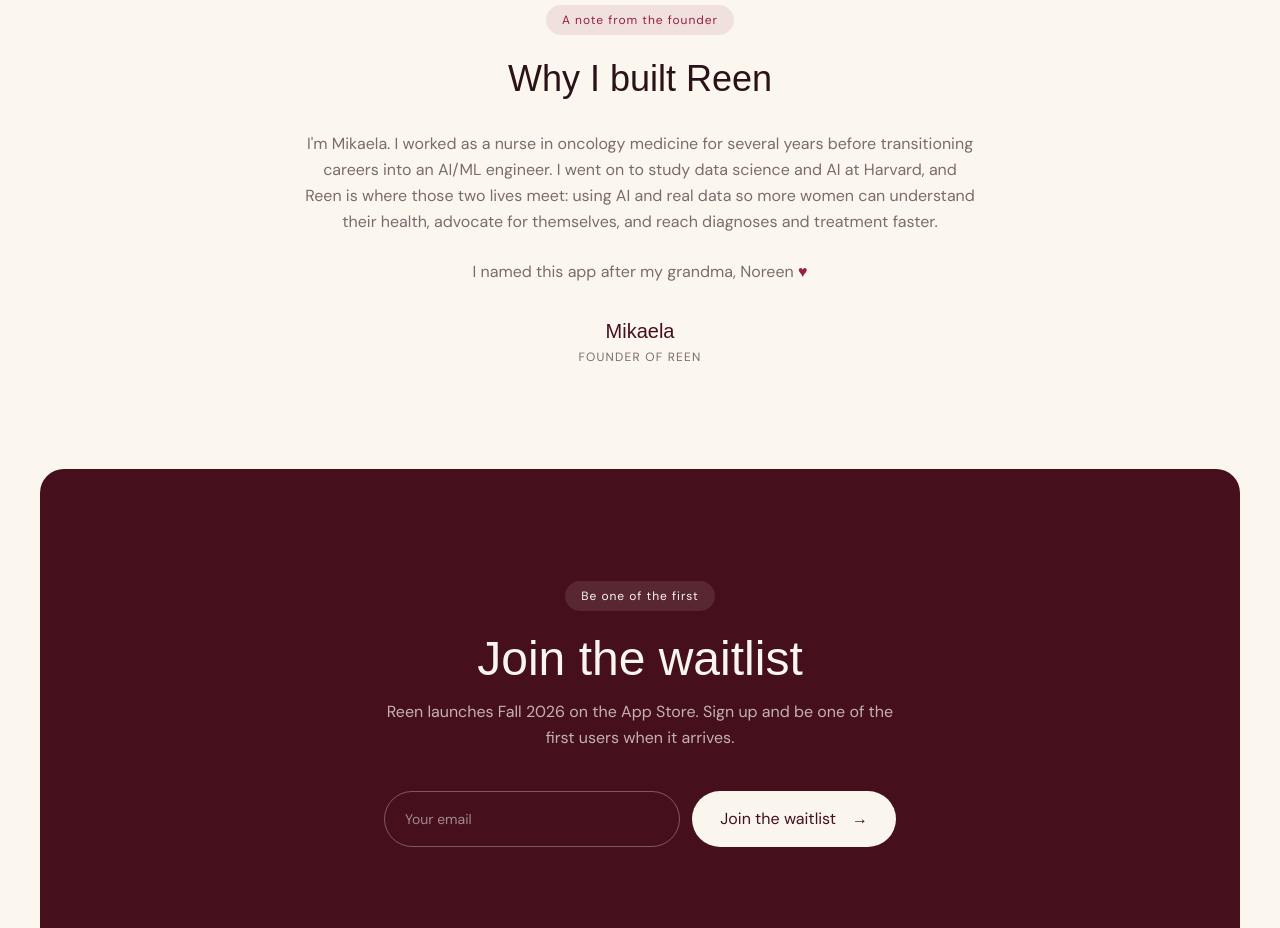
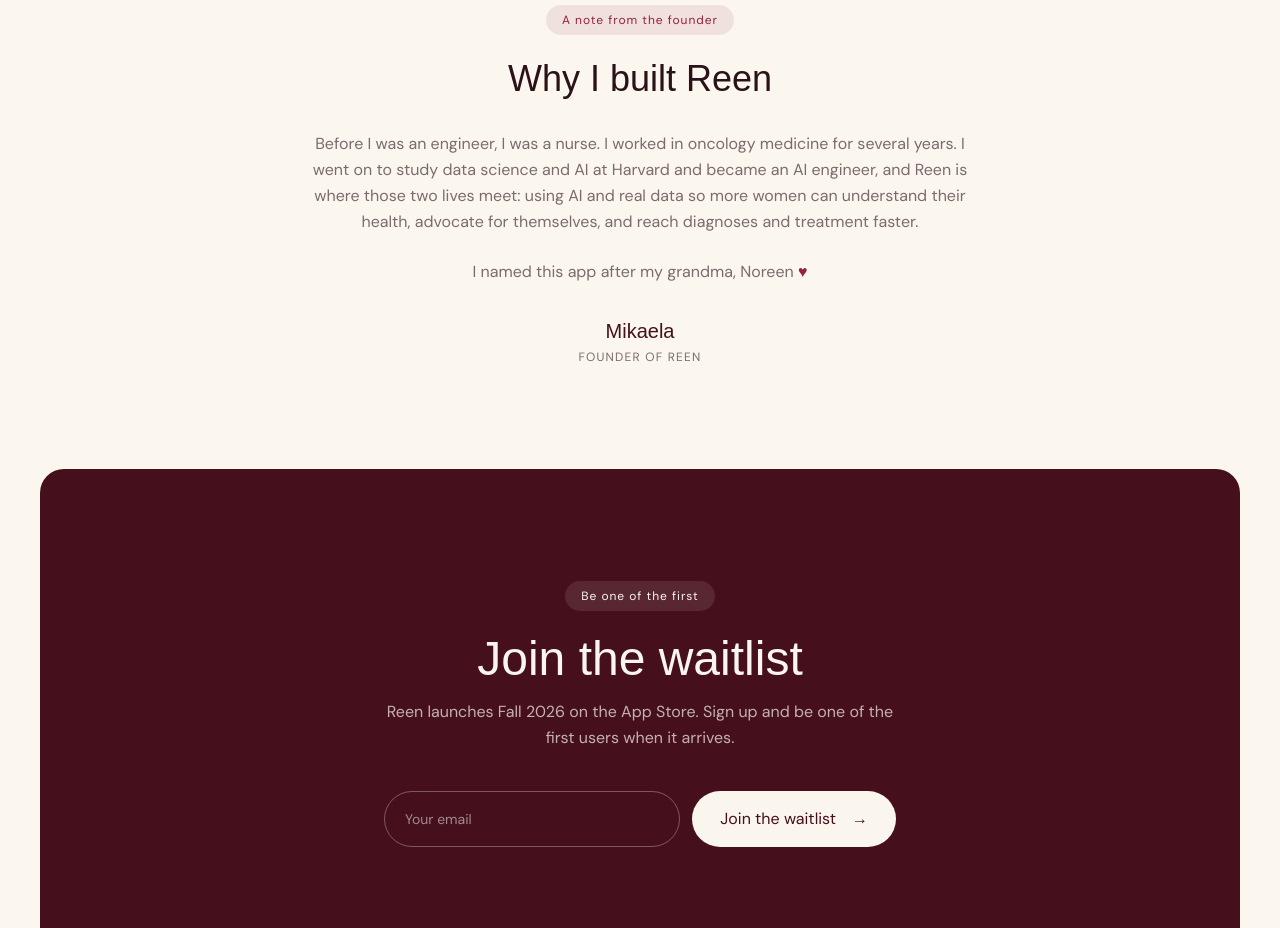
Before and after one commit to mikaelaconnell/Websiteforreen, a Next.js app: page / in a window 1280 px wide. Shown: the part 5920-6848 px from the top of the page. Built offline with nearby package versions, Linux system fonts and the light colour scheme; a web font is replaced by a local one.

Commit message:
Founder note: first version with oncology medicine phrasing

```diff
--- a/src/app/page.tsx
+++ b/src/app/page.tsx
@@ -461,12 +461,12 @@
             Why I built Reen
           </h2>
           <p className="text-base text-muted leading-relaxed">
-            I&apos;m Mikaela. I worked as a nurse in oncology medicine for
-            several years before transitioning careers into an AI/ML engineer.
-            I went on to study data science and AI at Harvard, and Reen is
-            where those two lives meet: using AI and real data so more women
-            can understand their health, advocate for themselves, and reach
-            diagnoses and treatment faster.
+            Before I was an engineer, I was a nurse. I worked in oncology
+            medicine for several years. I went on to study data science and AI
+            at Harvard and became an AI engineer, and Reen is where those two
+            lives meet: using AI and real data so more women can understand
+            their health, advocate for themselves, and reach diagnoses and
+            treatment faster.
           </p>
           <p className="mt-6 text-base text-muted leading-relaxed">
             I named this app after my grandma, Noreen{" "}
```
